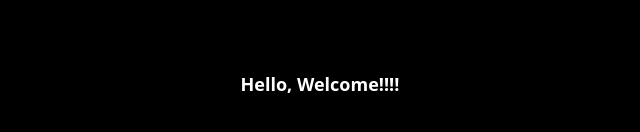
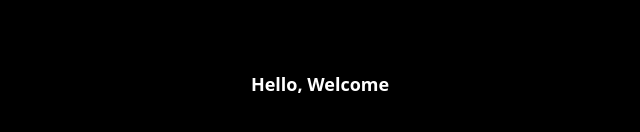
Before and after one commit to nkamlo237/Cryptography, a React (Vite) app: page / in a window 1280 px wide. Shown: the part 316-448 px from the top of the page, without its empty margins (320-960 px from the left). Built offline with nearby package versions, Linux system fonts and the light colour scheme.

Commit message:
git/github initialization

```diff
--- a/src/App.tsx
+++ b/src/App.tsx
@@ -1,7 +1,7 @@
 function App() {
   return (
     <div className="h-screen w-full bg-black flex items-center justify-center">
-      <span className="text-white font-bold text-lg">Hello, Welcome!!!!</span>
+      <span className="text-white font-bold text-lg">Hello, Welcome</span>
     </div>
   );
 }
```
Also changed, not shown: 2 other files (tests, documents, lock files or other folders).
